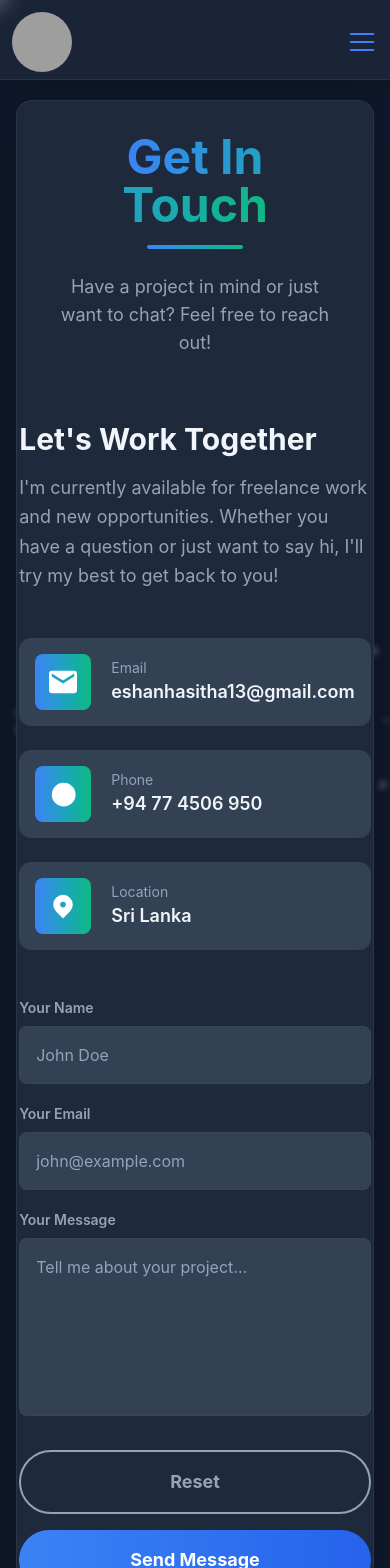
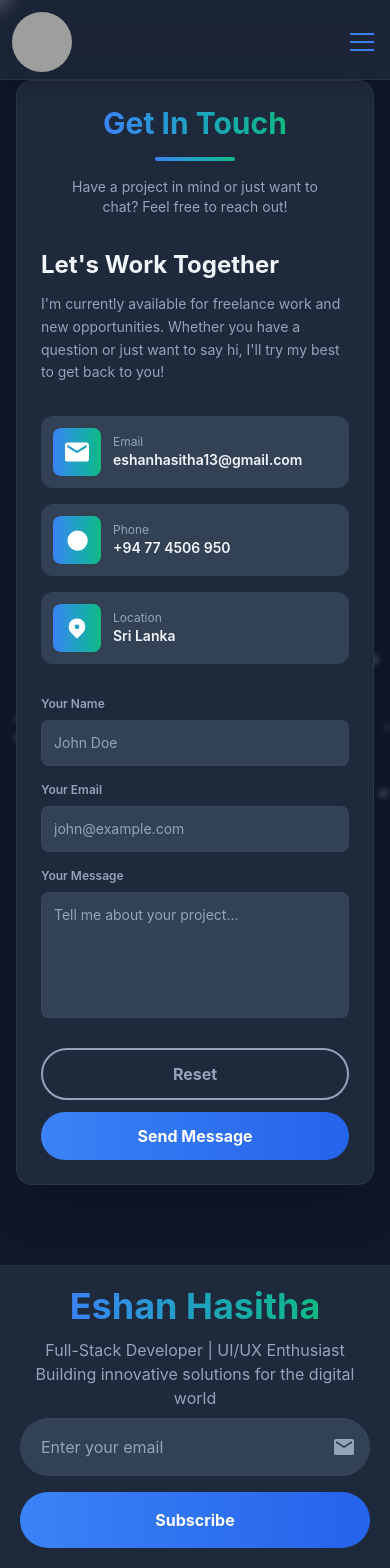
Before and after one commit to eshanhasitha/react-portfolio-web, a React (Vite) app: page /contact in a window 390 px wide. Shown: the top 1568 px of the page. Built offline with nearby package versions, Linux system fonts and the light colour scheme; grey boxes are pictures that could not be loaded.

Commit message:
Modified

```diff
--- a/src/components/Navbar.jsx
+++ b/src/components/Navbar.jsx
@@ -39,9 +39,6 @@ const NavBar = () => {
                 style={{ width: user.imageSize, height: user.imageSize }}
               />
             </div>
-            <span className="text-[#F1F5F9] font-bold text-xl hidden sm:block tracking-wide">
-              {user.name}
-            </span>
           </Link>
 
           {/* Desktop Navigation */}
--- a/src/pages/Contact.jsx
+++ b/src/pages/Contact.jsx
@@ -5,120 +5,120 @@ const Contact = () => {
   return (
     <>
       <div className='flex flex-col'>
-        <div className='flex flex-col items-center justify-center mx-4 my-25 md:mx-16 lg:mx-32 xl:mx-44 p-8 md:p-12 bg-[#1E293B] rounded-2xl shadow-2xl border border-[#475569]/30' id='contact'>
+        <div className='flex flex-col items-center justify-center mx-4 my-20 sm:my-24 md:mx-8 lg:mx-32 xl:mx-44 p-6 sm:p-8 md:p-12 bg-[#1E293B] rounded-2xl shadow-2xl border border-[#475569]/30' id='contact'>
 
-          <div className='text-center mb-16'>
-            <h1 className='text-5xl lg:text-7xl font-bold mb-4'>
+          <div className='text-center mb-8 sm:mb-12 md:mb-16'>
+            <h1 className='text-3xl sm:text-4xl md:text-5xl lg:text-7xl font-bold mb-4'>
               <span className="bg-gradient-to-r from-[#3B82F6] to-[#10B981] bg-clip-text text-transparent">
                 Get In Touch
               </span>
             </h1>
-            <div className="w-24 h-1 bg-gradient-to-r from-[#3B82F6] to-[#10B981] mx-auto rounded-full mb-6"></div>
-            <p className='text-lg text-[#94A3B8] max-w-2xl mx-auto'>
+            <div className="w-20 sm:w-24 h-1 bg-gradient-to-r from-[#3B82F6] to-[#10B981] mx-auto rounded-full mb-4 sm:mb-6"></div>
+            <p className='text-sm sm:text-base md:text-lg text-[#94A3B8] max-w-2xl mx-auto px-4'>
               Have a project in mind or just want to chat? Feel free to reach out!
             </p>
           </div>
-          <div className='flex flex-col lg:flex-row gap-12 lg:gap-16'>
+          <div className='flex flex-col lg:flex-row gap-8 sm:gap-10 lg:gap-16'>
 
-            <div className='flex flex-col gap-8 flex-1'>
-              <div className="space-y-4">
-                <h2 className='text-3xl md:text-4xl font-bold text-[#F1F5F9]'>
+            <div className='flex flex-col gap-6 sm:gap-8 flex-1'>
+              <div className="space-y-3 sm:space-y-4">
+                <h2 className='text-2xl sm:text-3xl md:text-4xl font-bold text-[#F1F5F9]'>
                   Let's Work Together
                 </h2>
-                <p className='text-lg text-[#94A3B8] leading-relaxed'>
+                <p className='text-sm sm:text-base md:text-lg text-[#94A3B8] leading-relaxed'>
                   I'm currently available for freelance work and new opportunities.
                   Whether you have a question or just want to say hi, I'll try my best to get back to you!
                 </p>
               </div>
 
-              <div className='flex flex-col gap-6 mt-4'>
-                <div className='flex gap-5 items-center p-4 bg-[#334155] rounded-xl hover:bg-[#475569]/50 transition-all duration-300 group'>
-                  <div className="w-14 h-14 bg-gradient-to-r from-[#3B82F6] to-[#10B981] rounded-lg flex items-center justify-center group-hover:scale-110 transition-transform">
-                    <svg className="w-7 h-7 text-white" fill="currentColor" viewBox="0 0 20 16">
+              <div className='flex flex-col gap-4 sm:gap-6 mt-2 sm:mt-4'>
+                <div className='flex gap-3 sm:gap-5 items-center p-3 sm:p-4 bg-[#334155] rounded-xl hover:bg-[#475569]/50 transition-all duration-300 group'>
+                  <div className="w-12 h-12 sm:w-14 sm:h-14 bg-gradient-to-r from-[#3B82F6] to-[#10B981] rounded-lg flex items-center justify-center group-hover:scale-110 transition-transform">
+                    <svg className="w-6 h-6 sm:w-7 sm:h-7 text-white" fill="currentColor" viewBox="0 0 20 16">
                       <path d="M18 0H2C0.9 0 0.00999999 0.9 0.00999999 2L0 14C0 15.1 0.9 16 2 16H18C19.1 16 20 15.1 20 14V2C20 0.9 19.1 0 18 0ZM18 4L10 9L2 4V2L10 7L18 2V4Z"/>
                     </svg>
                   </div>
-                  <div>
-                    <p className='text-sm text-[#94A3B8]'>Email</p>
-                    <p className='text-[#F1F5F9] font-semibold text-lg'>eshanhasitha13@gmail.com</p>
+                  <div className='min-w-0 flex-1'>
+                    <p className='text-xs sm:text-sm text-[#94A3B8]'>Email</p>
+                    <p className='text-[#F1F5F9] font-semibold text-sm sm:text-base md:text-lg break-all'>eshanhasitha13@gmail.com</p>
                   </div>
                 </div>
 
-                <div className='flex gap-5 items-center p-4 bg-[#334155] rounded-xl hover:bg-[#475569]/50 transition-all duration-300 group'>
-                  <div className="w-14 h-14 bg-gradient-to-r from-[#3B82F6] to-[#10B981] rounded-lg flex items-center justify-center group-hover:scale-110 transition-transform">
-                    <svg className="w-7 h-7 text-white" fill="currentColor" viewBox="0 0 20 20">
+                <div className='flex gap-3 sm:gap-5 items-center p-3 sm:p-4 bg-[#334155] rounded-xl hover:bg-[#475569]/50 transition-all duration-300 group'>
+                  <div className="w-12 h-12 sm:w-14 sm:h-14 bg-gradient-to-r from-[#3B82F6] to-[#10B981] rounded-lg flex items-center justify-center group-hover:scale-110 transition-transform">
+                    <svg className="w-6 h-6 sm:w-7 sm:h-7 text-white" fill="currentColor" viewBox="0 0 20 20">
                       <path d="M18 10.5C18 14.6421 14.6421 18 10.5 18C6.35786 18 3 14.6421 3 10.5C3 6.35786 6.35786 3 10.5 3C14.6421 3 18 6.35786 18 10.5Z" stroke="currentColor" strokeWidth="2"/>
                       <path d="M12.5 7.5L8.5 11.5L12.5 15.5"/>
                     </svg>
                   </div>
-                  <div>
-                    <p className='text-sm text-[#94A3B8]'>Phone</p>
-                    <p className='text-[#F1F5F9] font-semibold text-lg'>+94 77 4506 950</p>
+                  <div className='min-w-0 flex-1'>
+                    <p className='text-xs sm:text-sm text-[#94A3B8]'>Phone</p>
+                    <p className='text-[#F1F5F9] font-semibold text-sm sm:text-base md:text-lg'>+94 77 4506 950</p>
                   </div>
                 </div>
 
-                <div className='flex gap-5 items-center p-4 bg-[#334155] rounded-xl hover:bg-[#475569]/50 transition-all duration-300 group'>
-                  <div className="w-14 h-14 bg-gradient-to-r from-[#3B82F6] to-[#10B981] rounded-lg flex items-center justify-center group-hover:scale-110 transition-transform">
-                    <svg className="w-7 h-7 text-white" fill="currentColor" viewBox="0 0 20 20">
+                <div className='flex gap-3 sm:gap-5 items-center p-3 sm:p-4 bg-[#334155] rounded-xl hover:bg-[#475569]/50 transition-all duration-300 group'>
+                  <div className="w-12 h-12 sm:w-14 sm:h-14 bg-gradient-to-r from-[#3B82F6] to-[#10B981] rounded-lg flex items-center justify-center group-hover:scale-110 transition-transform">
+                    <svg className="w-6 h-6 sm:w-7 sm:h-7 text-white" fill="currentColor" viewBox="0 0 20 20">
                       <path fillRule="evenodd" d="M5.05 4.05a7 7 0 119.9 9.9L10 18.9l-4.95-4.95a7 7 0 010-9.9zM10 11a2 2 0 100-4 2 2 0 000 4z" clipRule="evenodd"/>
                     </svg>
                   </div>
-                  <div>
-                    <p className='text-sm text-[#94A3B8]'>Location</p>
-                    <p className='text-[#F1F5F9] font-semibold text-lg'>Sri Lanka</p>
+                  <div className='min-w-0 flex-1'>
+                    <p className='text-xs sm:text-sm text-[#94A3B8]'>Location</p>
+                    <p className='text-[#F1F5F9] font-semibold text-sm sm:text-base md:text-lg'>Sri Lanka</p>
                   </div>
                 </div>
               </div>
             </div>
 
             <div className='flex-1'>
-              <form action="https://formsubmit.co/eshanhasitha13@gmail.com" method='POST' className='space-y-5'>
+              <form action="https://formsubmit.co/eshanhasitha13@gmail.com" method='POST' className='space-y-4 sm:space-y-5'>
                 <div>
-                  <label className='block text-[#94A3B8] text-sm font-semibold mb-2'>Your Name</label>
+                  <label className='block text-[#94A3B8] text-xs sm:text-sm font-semibold mb-2'>Your Name</label>
                   <input
                     type="text"
                     name='name'
                     placeholder='John Doe'
                     required
-                    className='w-full p-4 rounded-lg border border-[#475569]/30 outline-none bg-[#334155] text-[#F1F5F9] text-base placeholder-[#94A3B8] focus:border-[#3B82F6] focus:ring-2 focus:ring-[#3B82F6]/20 transition-all'
+                    className='w-full p-3 sm:p-4 rounded-lg border border-[#475569]/30 outline-none bg-[#334155] text-[#F1F5F9] text-sm sm:text-base placeholder-[#94A3B8] focus:border-[#3B82F6] focus:ring-2 focus:ring-[#3B82F6]/20 transition-all'
                   />
                 </div>
 
                 <div>
-                  <label className='block text-[#94A3B8] text-sm font-semibold mb-2'>Your Email</label>
+                  <label className='block text-[#94A3B8] text-xs sm:text-sm font-semibold mb-2'>Your Email</label>
                   <input
                     type="email"
                     name='email'
                     placeholder='john@example.com'
                     required
-                    className='w-full p-4 rounded-lg border border-[#475569]/30 outline-none bg-[#334155] text-[#F1F5F9] text-base placeholder-[#94A3B8] focus:border-[#3B82F6] focus:ring-2 focus:ring-[#3B82F6]/20 transition-all'
+                    className='w-full p-3 sm:p-4 rounded-lg border border-[#475569]/30 outline-none bg-[#334155] text-[#F1F5F9] text-sm sm:text-base placeholder-[#94A3B8] focus:border-[#3B82F6] focus:ring-2 focus:ring-[#3B82F6]/20 transition-all'
                   />
                 </div>
 
                 <div>
-                  <label className='block text-[#94A3B8] text-sm font-semibold mb-2'>Your Message</label>
+                  <label className='block text-[#94A3B8] text-xs sm:text-sm font-semibold mb-2'>Your Message</label>
                   <textarea
                     name="message"
-                    rows="6"
+                    rows="5"
                     placeholder='Tell me about your project...'
                     required
-                    className='w-full p-4 rounded-lg border border-[#475569]/30 outline-none bg-[#334155] text-[#F1F5F9] text-base placeholder-[#94A3B8] focus:border-[#3B82F6] focus:ring-2 focus:ring-[#3B82F6]/20 transition-all resize-none'
+                    className='w-full p-3 sm:p-4 rounded-lg border border-[#475569]/30 outline-none bg-[#334155] text-[#F1F5F9] text-sm sm:text-base placeholder-[#94A3B8] focus:border-[#3B82F6] focus:ring-2 focus:ring-[#3B82F6]/20 transition-all resize-none'
                   />
                 </div>
 
                 <input type="hidden" name="_next" value="https://eshanhasitha.github.io/react-portfolio-web/"/>
                 <input type="hidden" name="_captcha" value="false"/>
 
-                <div className='flex flex-col sm:flex-row gap-4 pt-2'>
+                <div className='flex flex-col sm:flex-row gap-3 sm:gap-4 pt-2'>
                   <button
                     type='reset'
-                    className='flex-1 border-2 border-[#94A3B8] text-[#94A3B8] px-6 py-4 rounded-full text-lg font-bold transition-all duration-300 hover:border-[#F1F5F9] hover:text-[#F1F5F9] hover:scale-105'
+                    className='flex-1 border-2 border-[#94A3B8] text-[#94A3B8] px-6 py-3 sm:py-4 rounded-full text-base sm:text-lg font-bold transition-all duration-300 hover:border-[#F1F5F9] hover:text-[#F1F5F9] hover:scale-105 active:scale-95'
                   >
                     Reset
                   </button>
                   <button
                     type='submit'
-                    className='flex-1 bg-gradient-to-r from-[#3B82F6] to-[#2563EB] text-white px-6 py-4 rounded-full text-lg font-bold transition-all duration-300 hover:shadow-lg hover:shadow-[#3B82F6]/50 hover:scale-105'
+                    className='flex-1 bg-gradient-to-r from-[#3B82F6] to-[#2563EB] text-white px-6 py-3 sm:py-4 rounded-full text-base sm:text-lg font-bold transition-all duration-300 hover:shadow-lg hover:shadow-[#3B82F6]/50 hover:scale-105 active:scale-95'
                   >
                     Send Message
                   </button>
--- a/src/pages/Profile.jsx
+++ b/src/pages/Profile.jsx
@@ -54,8 +54,8 @@ const Profile = () => {
   }, []);
 
   return (
-    <div className="flex flex-col items-center justify-center min-h-screen px-4 py-20" id="profile">
-      <div className="relative mt-8 mb-8">
+    <div className="flex flex-col items-center justify-center min-h-screen px-4 py-16 sm:py-20" id="profile">
+      <div className="relative mt-4 sm:mt-6 md:mt-8 mb-6 sm:mb-8">
         <div className="absolute inset-0 bg-gradient-to-r from-[#3B82F6] via-[#10B981] to-[#3B82F6] rounded-full blur-xl opacity-50 animate-pulse"></div>
         <div className="relative p-1.5 bg-gradient-to-r from-[#3B82F6] to-[#10B981] rounded-full shadow-2xl">
           <img
@@ -82,35 +82,35 @@ const Profile = () => {
       </div>
 
 
-      <div className="flex flex-col sm:flex-row items-center gap-4 mt-12 mb-8 border-amber-300">
+      <div className="flex flex-col sm:flex-row items-center gap-3 sm:gap-4 mt-8 sm:mt-10 md:mt-12 mb-6 sm:mb-8 w-full max-w-md px-4">
         <Link
           to="/contact"
-          className="group  relative px-8 py-4 bg-gradient-to-r from-[#3B82F6] to-[#2563EB] text-white font-bold text-lg rounded-full transition-all duration-300 hover:shadow-lg hover:shadow-[#3B82F6]/50 hover:scale-105 overflow-hidden"
+          className="group w-full sm:w-auto relative px-6 sm:px-8 py-3 sm:py-4 bg-gradient-to-r from-[#3B82F6] to-[#2563EB] text-white font-bold text-base sm:text-lg rounded-full transition-all duration-300 hover:shadow-lg hover:shadow-[#3B82F6]/50 hover:scale-105 active:scale-95 overflow-hidden text-center"
         >
           <span className="relative z-10">Get In Touch</span>
-          <div className="absolute p-4 inset-0 bg-gradient-to-r from-[#2563EB] to-[#3B82F6] opacity-0 group-hover:opacity-100 transition-opacity duration-300"></div>
+          <div className="absolute inset-0 bg-gradient-to-r from-[#2563EB] to-[#3B82F6] opacity-0 group-hover:opacity-100 transition-opacity duration-300"></div>
         </Link>
 
         <Link
           to="/projects"
-          className="px-8 py-4 border-2 border-[#3B82F6] text-[#3B82F6] font-bold text-lg rounded-full transition-all duration-300 hover:bg-[#3B82F6]/10 hover:scale-105"
+          className="w-full sm:w-auto px-6 sm:px-8 py-3 sm:py-4 border-2 border-[#3B82F6] text-[#3B82F6] font-bold text-base sm:text-lg rounded-full transition-all duration-300 hover:bg-[#3B82F6]/10 hover:scale-105 active:scale-95 text-center"
         >
           View Projects
         </Link>
       </div>
 
-      <div className="grid grid-cols-3 gap-8 mt-16 w-full max-w-3xl px-4">
+      <div className="grid grid-cols-3 gap-4 sm:gap-6 md:gap-8 mt-8 sm:mt-12 md:mt-16 w-full max-w-3xl px-4">
         <div className="text-center">
-          <h3 className="text-3xl md:text-4xl font-bold bg-gradient-to-r from-[#3B82F6] to-[#10B981] bg-clip-text text-transparent">1+</h3>
-          <p className="text-[#94A3B8] text-sm md:text-base mt-2">Years Experience</p>
+          <h3 className="text-2xl sm:text-3xl md:text-4xl font-bold bg-gradient-to-r from-[#3B82F6] to-[#10B981] bg-clip-text text-transparent">1+</h3>
+          <p className="text-[#94A3B8] text-xs sm:text-sm md:text-base mt-1 sm:mt-2">Years Experience</p>
         </div>
         <div className="text-center">
-          <h3 className="text-3xl md:text-4xl font-bold bg-gradient-to-r from-[#3B82F6] to-[#10B981] bg-clip-text text-transparent">1+</h3>
-          <p className="text-[#94A3B8] text-sm md:text-base mt-2">Projects Done</p>
+          <h3 className="text-2xl sm:text-3xl md:text-4xl font-bold bg-gradient-to-r from-[#3B82F6] to-[#10B981] bg-clip-text text-transparent">1+</h3>
+          <p className="text-[#94A3B8] text-xs sm:text-sm md:text-base mt-1 sm:mt-2">Projects Done</p>
         </div>
         <div className="text-center">
-          <h3 className="text-3xl md:text-4xl font-bold bg-gradient-to-r from-[#3B82F6] to-[#10B981] bg-clip-text text-transparent">24/7</h3>
-          <p className="text-[#94A3B8] text-sm md:text-base mt-2">Available</p>
+          <h3 className="text-2xl sm:text-3xl md:text-4xl font-bold bg-gradient-to-r from-[#3B82F6] to-[#10B981] bg-clip-text text-transparent">24/7</h3>
+          <p className="text-[#94A3B8] text-xs sm:text-sm md:text-base mt-1 sm:mt-2">Available</p>
         </div>
       </div>
 
--- a/src/pages/Projects.jsx
+++ b/src/pages/Projects.jsx
@@ -50,24 +50,24 @@ const Projects = () => {
   }
 
   return (
-    <div className='absolute flex flex-col items-center justify-center  mx-4 my-25 md:mx-16 lg:mx-32 xl:mx-44 p-8 md:p-12 bg-[#1E293B] rounded-2xl shadow-2xl border border-[#475569]/30' id='projects'>
+    <div className='absolute flex flex-col items-center justify-center mx-4 my-20 sm:my-24 md:mx-8 lg:mx-32 xl:mx-44 p-6 sm:p-8 md:p-12 bg-[#1E293B] rounded-2xl shadow-2xl border border-[#475569]/30' id='projects'>
 
 
-      <div className='text-center mb-16'>
-        <h1 className='text-5xl lg:text-7xl font-bold mb-4'>
+      <div className='text-center mb-8 sm:mb-12 md:mb-16'>
+        <h1 className='text-3xl sm:text-4xl md:text-5xl lg:text-7xl font-bold mb-4'>
           <span className="bg-gradient-to-r from-[#3B82F6] to-[#10B981] bg-clip-text text-transparent">
             My Projects
           </span>
         </h1>
-        <div className="w-24 h-1 bg-gradient-to-r from-[#3B82F6] to-[#10B981] mx-auto rounded-full mb-6"></div>
-        <p className='text-lg md:text-xl text-[#94A3B8] max-w-3xl mx-auto leading-relaxed'>
+        <div className="w-20 sm:w-24 h-1 bg-gradient-to-r from-[#3B82F6] to-[#10B981] mx-auto rounded-full mb-4 sm:mb-6"></div>
+        <p className='text-sm sm:text-base md:text-lg lg:text-xl text-[#94A3B8] max-w-3xl mx-auto leading-relaxed px-4'>
           Showcase of my recent work demonstrating skills in full-stack development,
           modern frameworks, and creative problem-solving.
         </p>
       </div>
 
       {/* Projects Grid */}
-      <div className='grid grid-cols-1 md:grid-cols-2 lg:grid-cols-3 gap-8'>
+      <div className='grid grid-cols-1 md:grid-cols-2 lg:grid-cols-3 gap-6 sm:gap-8 w-full'>
         {projects.map((project) => {
           const images = project.images?.length ? project.images : [project.image]
           const idx = slideIndex[project.id] ?? 0
@@ -83,7 +83,7 @@ const Projects = () => {
               }}
             >
 
-              <div className='relative h-46 overflow-hidden bg-[#1E293B]'>
+              <div className='relative h-48 sm:h-52 md:h-56 overflow-hidden bg-[#1E293B]'>
                 <div
                   className='flex h-full transition-transform duration-150 ease-in-out'
                   style={{ transform: `translateX(-${idx * 100}%)` }}
@@ -101,12 +101,12 @@ const Projects = () => {
               </div>
 
 
-              <div className='p-3 space-y-2'>
-                <h2 className='text-2xl md:text-3xl font-bold bg-gradient-to-r from-[#3B82F6] to-[#10B981] bg-clip-text text-transparent'>
+              <div className='p-4 sm:p-5 space-y-2 sm:space-y-3'>
+                <h2 className='text-xl sm:text-2xl md:text-3xl font-bold bg-gradient-to-r from-[#3B82F6] to-[#10B981] bg-clip-text text-transparent'>
                   {project.title}
                 </h2>
 
-                <p className='text-[#94A3B8] text-base leading-relaxed line-clamp-3'>
+                <p className='text-[#94A3B8] text-sm sm:text-base leading-relaxed line-clamp-3'>
                   {project.description}
                 </p>
 
@@ -122,12 +122,12 @@ const Projects = () => {
                 </div>
 
 
-                <div className='flex gap-3 pt-4'>
+                <div className='flex gap-2 sm:gap-3 pt-3 sm:pt-4'>
                   <a
                     href={project.liveLink}
                     target='_blank'
                     rel='noopener noreferrer'
-                    className='flex-1 text-center bg-gradient-to-r from-[#3B82F6] to-[#2563EB] text-white px-4 py-2.5 rounded-full text-sm font-bold transition-all duration-300 hover:shadow-lg hover:shadow-[#3B82F6]/50 hover:scale-105'
+                    className='flex-1 text-center bg-gradient-to-r from-[#3B82F6] to-[#2563EB] text-white px-4 py-2.5 sm:py-3 rounded-full text-xs sm:text-sm font-bold transition-all duration-300 hover:shadow-lg hover:shadow-[#3B82F6]/50 hover:scale-105 active:scale-95'
                   >
                     Live Demo
                   </a>
@@ -135,7 +135,7 @@ const Projects = () => {
                     href={project.githubLink}
                     target='_blank'
                     rel='noopener noreferrer'
-                    className='flex-1 text-center border-2 border-[#94A3B8] text-[#94A3B8] px-4 py-2.5 rounded-full text-sm font-bold transition-all duration-300 hover:border-[#3B82F6] hover:text-[#3B82F6] hover:scale-105'
+                    className='flex-1 text-center border-2 border-[#94A3B8] text-[#94A3B8] px-4 py-2.5 sm:py-3 rounded-full text-xs sm:text-sm font-bold transition-all duration-300 hover:border-[#3B82F6] hover:text-[#3B82F6] hover:scale-105 active:scale-95'
                   >
                     GitHub
                   </a>
```
Also changed, not shown: src/pages/About.jsx (+24 -24 lines).
